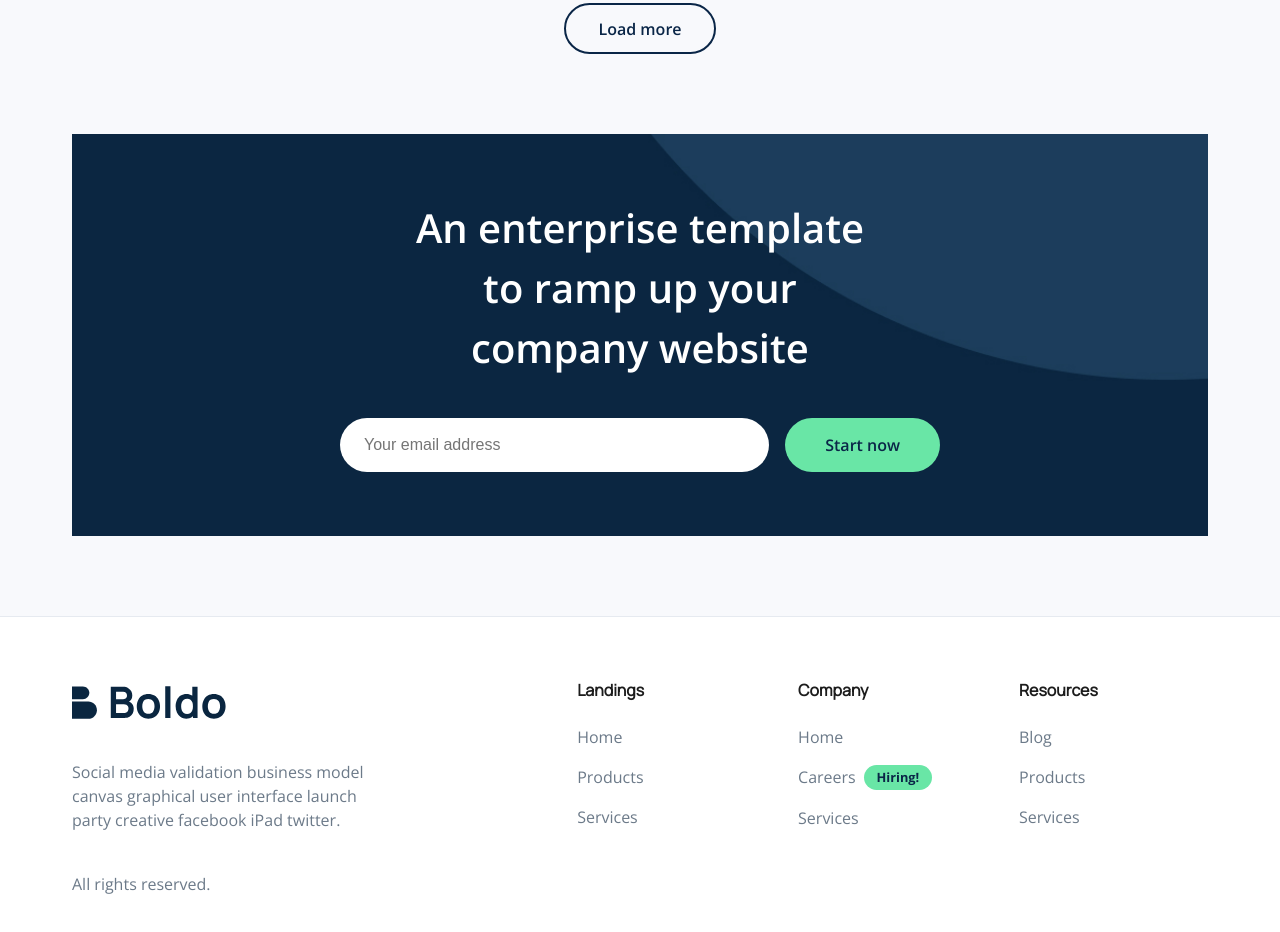
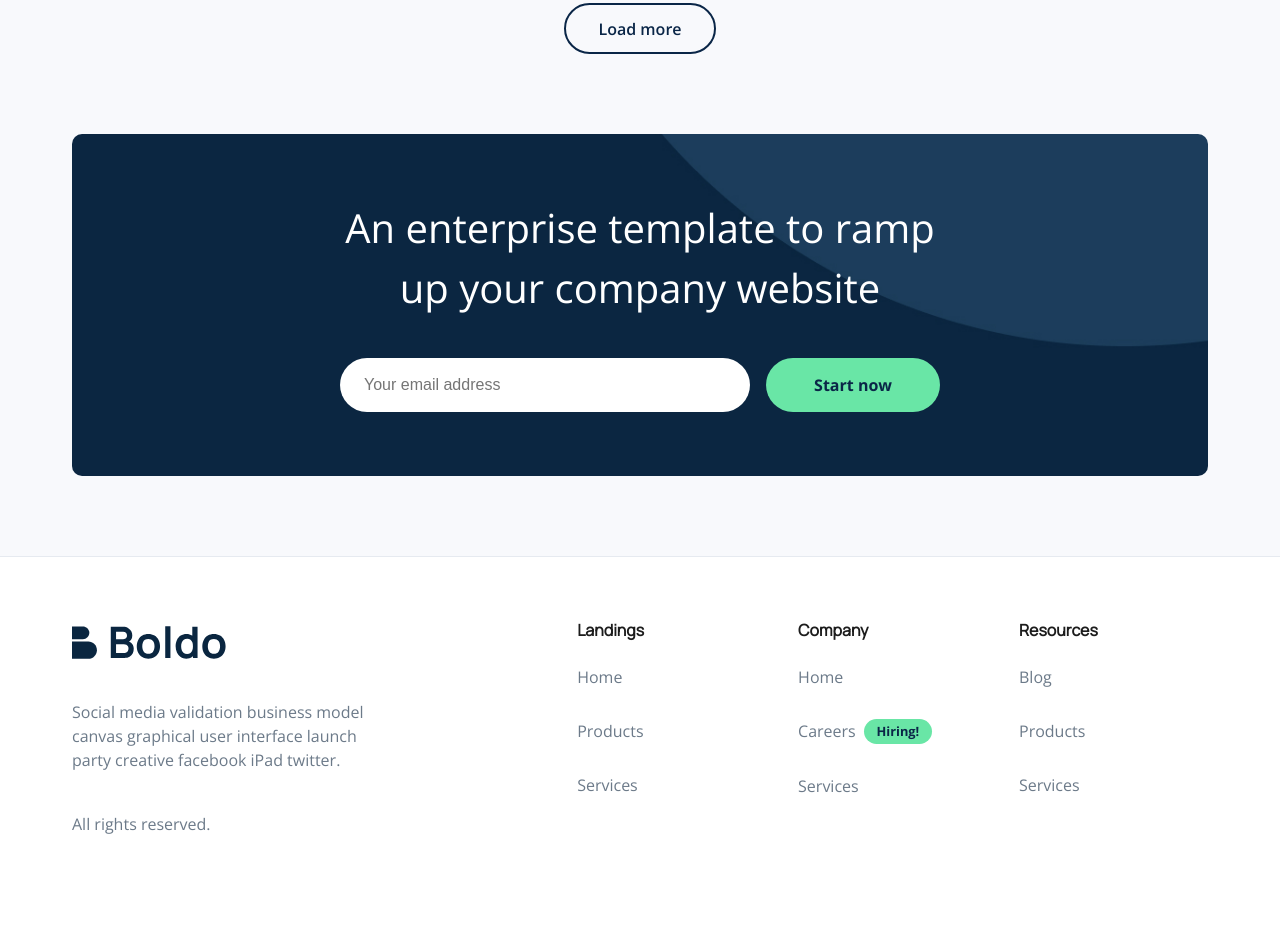
Before and after one commit to Kiwaser/Practica_PERIP, a plain HTML site: page index.html in a window 1280 px wide. Shown: the part 5466-6398 px from the top of the page. After the commit the page ends 6366 px from the top, so only its background shows below. Drawn offline with Linux system fonts and the light colour scheme.

Commit message:
Completed footer

```diff
--- a/css/style.css
+++ b/css/style.css
@@ -620,6 +620,7 @@ a {
 /* CTA Box */
 .cta-box {
     background: url('../assets/images/Proposition/enterprise.jpg') center/cover no-repeat;
+    border-radius: 10px;
     margin-top: 5rem;
     padding: 4rem;
     text-align: center;
@@ -628,10 +629,8 @@ a {
 .cta-box__text {
     font-size: 2.5rem;
     color: white;
-    max-width: 20ch;
     margin-inline: auto;
     margin-bottom: 2.5rem;
-    font-weight: 600;
 }
 
 .cta-box__form {
@@ -652,7 +651,7 @@ a {
 .btn--accent {
     background: var(--color-accent);
     color: var(--color-primary);
-    padding: 1rem 2.5rem;
+    padding: 1rem 3rem;
     border-radius: 60px;
 }
 
@@ -701,7 +700,7 @@ a {
 }
 
 .footer__nav-column li {
-    margin-bottom: 1rem;
+    margin-bottom: 30px;
     color: var(--color-muted);
 }
 
--- a/index.html
+++ b/index.html
@@ -295,10 +295,10 @@
 
                 <!-- Enterprise CTA -->
                 <div class="cta-box">
-                    <p class="cta-box__text">An enterprise template to ramp up your company website</p>
+                    <p class="cta-box__text">An enterprise template to ramp <br> up your company website</p>
                     <form class="cta-box__form" action="#" method="post">
                         <input type="email" placeholder="Your email address" aria-label="Email address" required>
-                        <button type="submit" class="btn btn--accent">Start now</button>
+                        <button type="submit" class="btn btn--accent"><b>Start now</b></button>
                     </form>
                 </div>
             </div>
```
